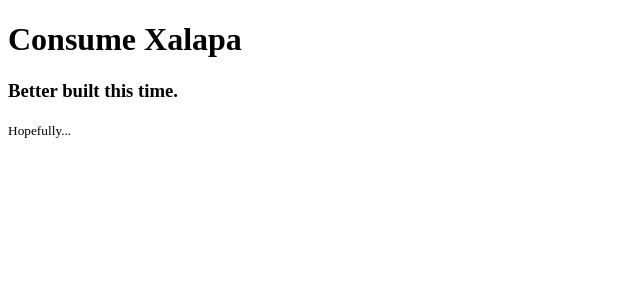
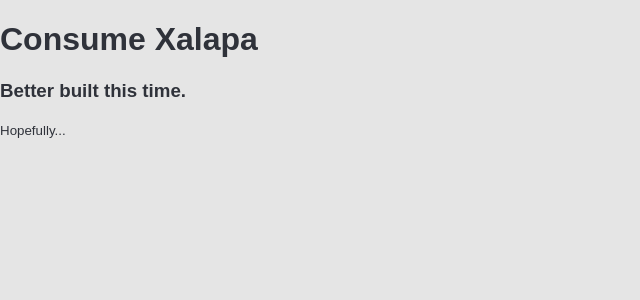
Before and after one commit to JoseCrz/consume-xalapa, a Next.js app: page / in a window 1280 px wide. Shown: the top 300 px of the page, without its empty margins (0-640 px from the left). Built offline with nearby package versions, Linux system fonts and the light colour scheme.

Commit message:
Configuration to use styled-components

```diff
--- a/package.json
+++ b/package.json
@@ -32,5 +32,8 @@
     "react-dom": "^17.0.1",
     "standard": "^16.0.1",
     "styled-components": "^5.2.1"
+  },
+  "devDependencies": {
+    "babel-plugin-styled-components": "^1.11.1"
   }
 }
--- /dev/null
+++ b/pages/_app.js
@@ -0,0 +1,12 @@
+import { GlobalStyle } from "../styles/GlobalStyle";
+
+const App = ({ Component, pageProps }) => {
+  return (
+    <>
+      <GlobalStyle />
+      <Component {...pageProps} />
+    </>
+  );
+};
+
+export default App;
--- /dev/null
+++ b/pages/_document.js
@@ -0,0 +1,32 @@
+import Document from "next/document";
+import { ServerStyleSheet } from "styled-components";
+
+export default class MyDocument extends Document {
+  static async getInitialProps(ctx) {
+    const sheet = new ServerStyleSheet();
+    const originalRenderPage = ctx.renderPage;
+
+    try {
+      ctx.renderPage = () => {
+        return originalRenderPage({
+          enhanceApp: (App) => (props) =>
+            sheet.collectStyles(<App {...props} />),
+        });
+      };
+
+      const initialProps = await Document.getInitialProps(ctx);
+
+      return {
+        ...initialProps,
+        styles: (
+          <>
+            {initialProps.styles}
+            {sheet.getStyleElement()}
+          </>
+        ),
+      };
+    } finally {
+      sheet.seal();
+    }
+  }
+}
--- /dev/null
+++ b/styles/GlobalStyle.js
@@ -0,0 +1,158 @@
+import { createGlobalStyle, css } from "styled-components";
+
+export const GlobalStyle = createGlobalStyle`
+  ${({ theme }) => css`
+    :root {
+      --body: #e5e5e5;
+      --element: #f2f7f2;
+      --primary: #c05746;
+      --accent: #43aa8b;
+      --text: #2f323a;
+      --text-cta: #f2f7f2;
+      --title-font: "Arial", sans-serif;
+      --body-font: "Arial", sans-serif;
+    }
+
+    * {
+      box-sizing: border-box;
+      font-family: var(--body-font);
+    }
+
+    body {
+      transition: cubic-bezier(0.215, 0.61, 0.355, 1) 0.6s;
+      background: var(--body);
+      color: var(--text);
+      margin: 0;
+      padding: 0;
+    }
+
+    h1,
+    h2,
+    h3,
+    h4,
+    h5,
+    h6 {
+      font-family: var(--title-font);
+      color: var(--text);
+    }
+
+    button,
+    input,
+    select,
+    textarea {
+      font-size: 100%; /* 1 */
+      margin: 0; /* 2 */
+      vertical-align: baseline; /* 3 */
+      *vertical-align: middle; /* 3 */
+    }
+
+    button,
+    input {
+      line-height: normal;
+    }
+
+    button,
+    select {
+      text-transform: none;
+    }
+
+    button,
+    html input[type="button"], /* 1 */
+    input[type="reset"],
+    input[type="submit"] {
+      -webkit-appearance: button; /* 2 */
+      cursor: pointer; /* 3 */
+      *overflow: visible; /* 4 */
+    }
+
+    button[disabled],
+    html input[disabled] {
+      cursor: default;
+    }
+
+    input[type="checkbox"],
+    input[type="radio"] {
+      box-sizing: border-box; /* 1 */
+      padding: 0; /* 2 */
+      *height: 13px; /* 3 */
+      *width: 13px; /* 3 */
+    }
+
+    input[type="search"] {
+      -webkit-appearance: textfield; /* 1 */
+      -moz-box-sizing: content-box;
+      -webkit-box-sizing: content-box; /* 2 */
+      box-sizing: content-box;
+    }
+
+    input[type="search"]::-webkit-search-cancel-button,
+    input[type="search"]::-webkit-search-decoration {
+      -webkit-appearance: none;
+    }
+
+    button::-moz-focus-inner,
+    input::-moz-focus-inner {
+      border: 0;
+      padding: 0;
+    }
+
+    textarea {
+      overflow: auto; /* 1 */
+      vertical-align: top; /* 2 */
+    }
+
+    table {
+      border-collapse: collapse;
+      border-spacing: 0;
+    }
+
+    html,
+    button,
+    input,
+    select,
+    textarea {
+      color: #222;
+    }
+
+    ::-moz-selection {
+      background: #b3d4fc;
+      text-shadow: none;
+    }
+
+    ::selection {
+      background: #b3d4fc;
+      text-shadow: none;
+    }
+
+    img {
+      vertical-align: middle;
+    }
+
+    fieldset {
+      border: 0;
+      margin: 0;
+      padding: 0;
+    }
+
+    textarea {
+      resize: vertical;
+    }
+
+    ul {
+      list-style: none;
+      padding: 0;
+      margin: 0;
+    }
+
+    li {
+      display: inline-block;
+    }
+
+    .chromeframe {
+      margin: 0.2em 0;
+      background: #ccc;
+      color: #000;
+      padding: 0.2em 0;
+    }
+  `}
+`;
```
Also changed, not shown: .babelrc (added), components/Layout/styles.js (added).
